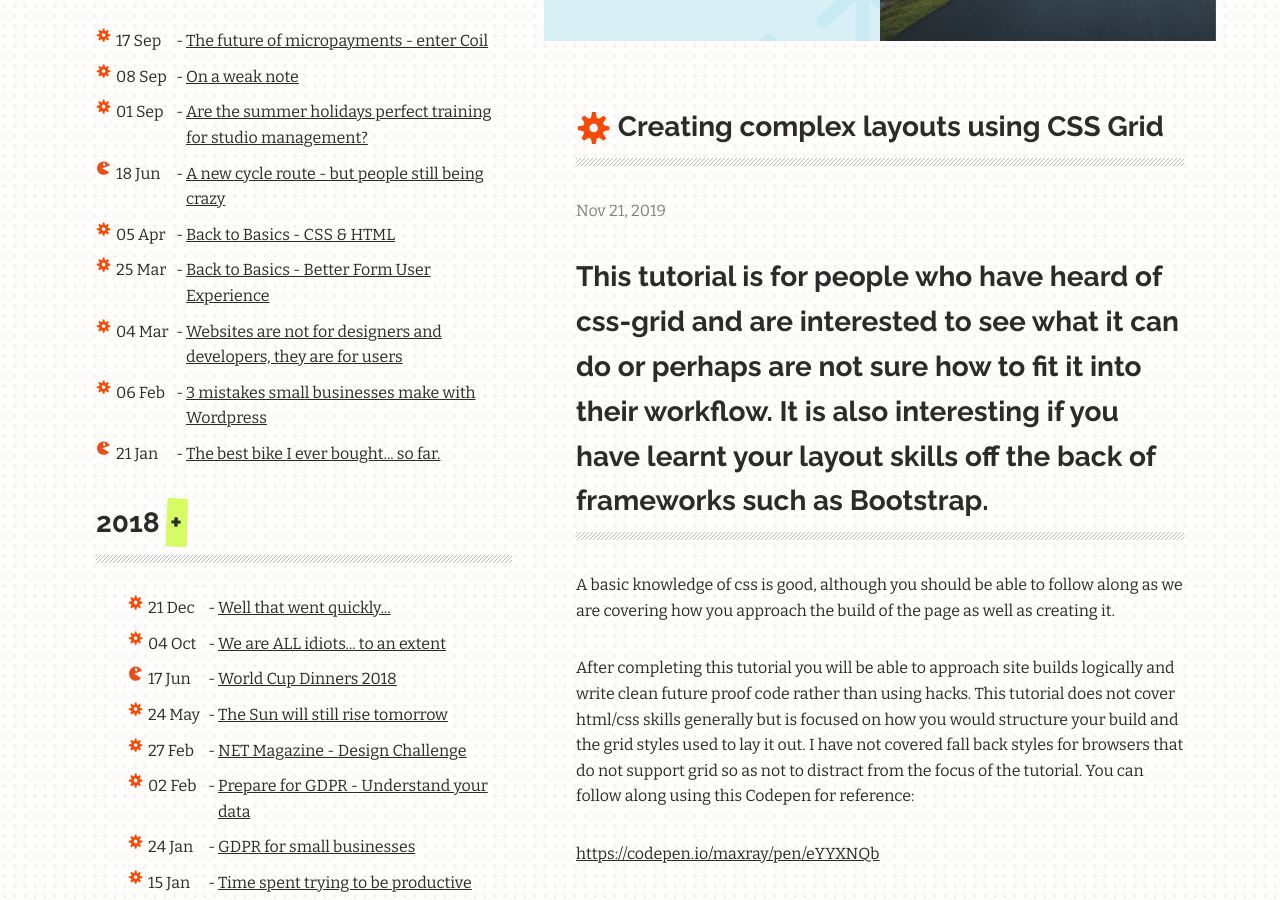
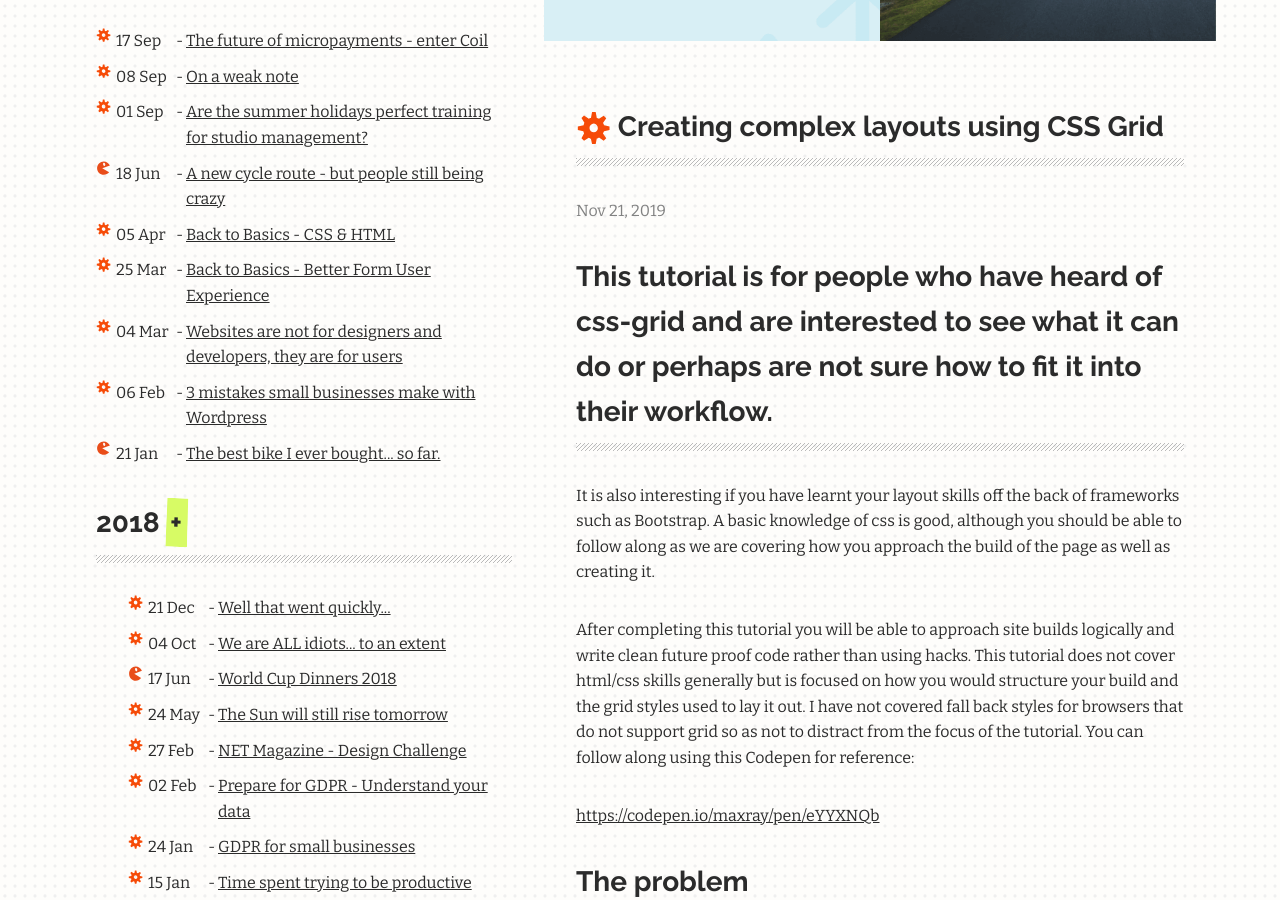
Before and after one commit to maxray/maxray.github.io, a Jekyll site: the page built from blog.html, in a window 1280 px wide and 900 px high, scrolled down 409 px. Built offline with Jekyll 4.4.1, drawn with Linux system fonts in a browser that asks for light colours; some of the changed text lies outside the part shown.

Commit message:
Updated Creating More Complex Layouts Using Css Grid

```diff
--- a/_posts/2019-11-21-creating-more-complex-layouts-using-css-grid.markdown
+++ b/_posts/2019-11-21-creating-more-complex-layouts-using-css-grid.markdown
@@ -6,9 +6,9 @@
 thumbnail_image: "/uploads/css-grid-layouts-header.png"
 ---
 
-### This tutorial is for people who have heard of css-grid and are interested to see what it can do or perhaps are not sure how to fit it into their workflow. It is also interesting if you have learnt your layout skills off the back of frameworks such as Bootstrap.
+### This tutorial is for people who have heard of css-grid and are interested to see what it can do or perhaps are not sure how to fit it into their workflow.
 
-A basic knowledge of css is good, although you should be able to follow along as we are covering how you approach the build of the page as well as creating it.
+It is also interesting if you have learnt your layout skills off the back of frameworks such as Bootstrap. A basic knowledge of css is good, although you should be able to follow along as we are covering how you approach the build of the page as well as creating it.
 
 After completing this tutorial you will be able to approach site builds logically and write clean future proof code rather than using hacks. This tutorial does not cover html/css skills generally but is focused on how you would structure your build and the grid styles used to lay it out. I have not covered fall back styles for browsers that do not support grid so as not to distract from the focus of the tutorial.
 You can follow along using this Codepen for reference:
```
Also changed, not shown: other parts of _posts/2019-11-21-creating-more-complex-layouts-using-css-grid.markdown (+1 -1 lines).
